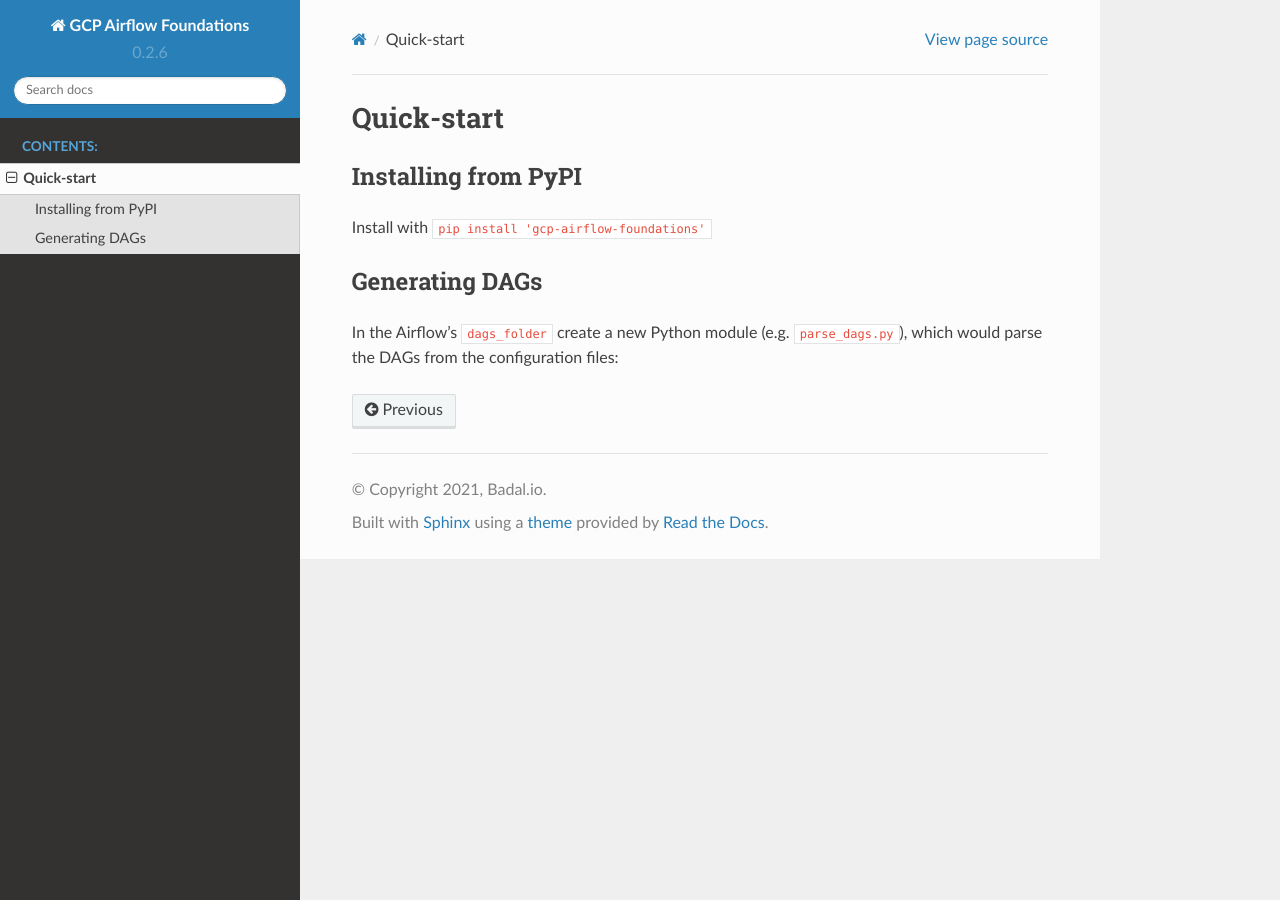
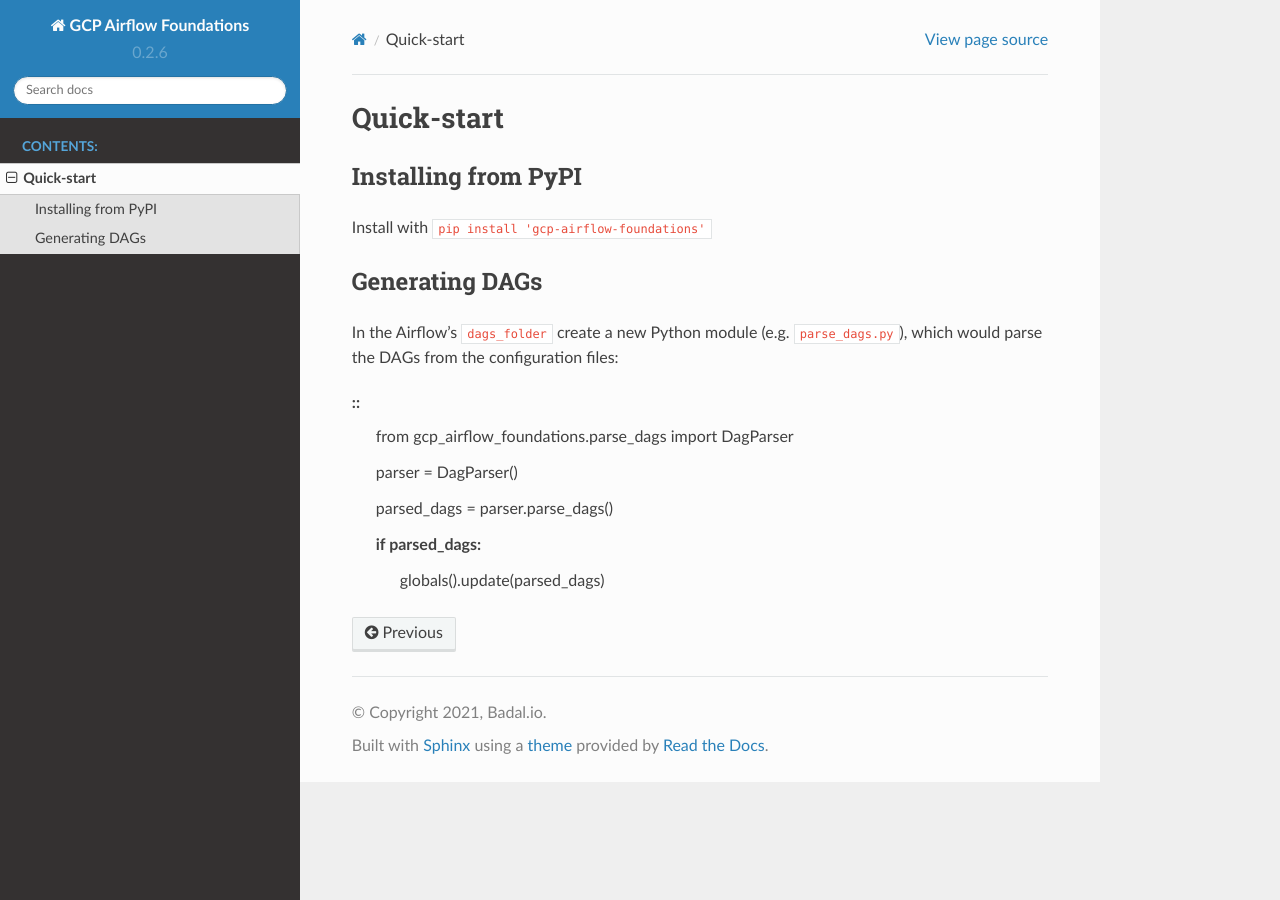
Before and after one commit to badal-io/gcp-airflow-foundations, a Sphinx documentation site: the page built from docs/installation.rst, in a window 1280 px wide. Built offline with Sphinx 7.4.7 and the Read the Docs theme 2.0.0, drawn with Linux system fonts in a browser that asks for light colours.

Commit message:
Changed code block

```diff
--- a/docs/installation.rst
+++ b/docs/installation.rst
@@ -13,7 +13,7 @@ Generating DAGs
 --------------------------
 In the Airflow's ``dags_folder`` create a new Python module (e.g. ``parse_dags.py``), which would parse the DAGs from the configuration files:
 
-.. code-block:: python
+::
     from gcp_airflow_foundations.parse_dags import DagParser
 
     parser = DagParser()
```
